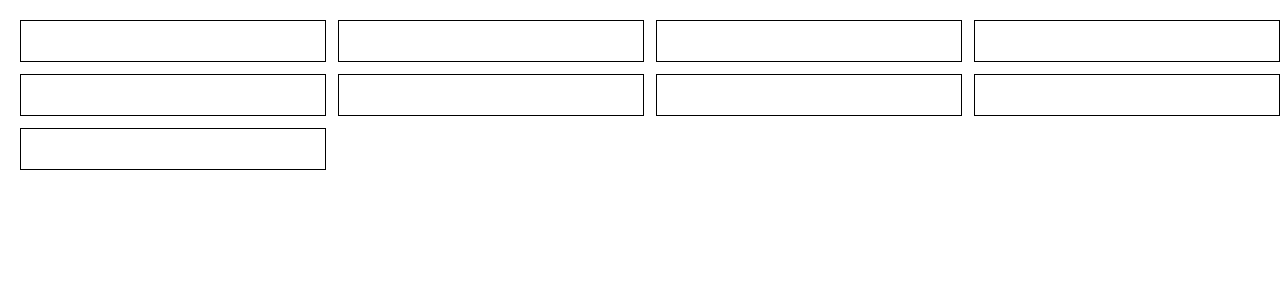
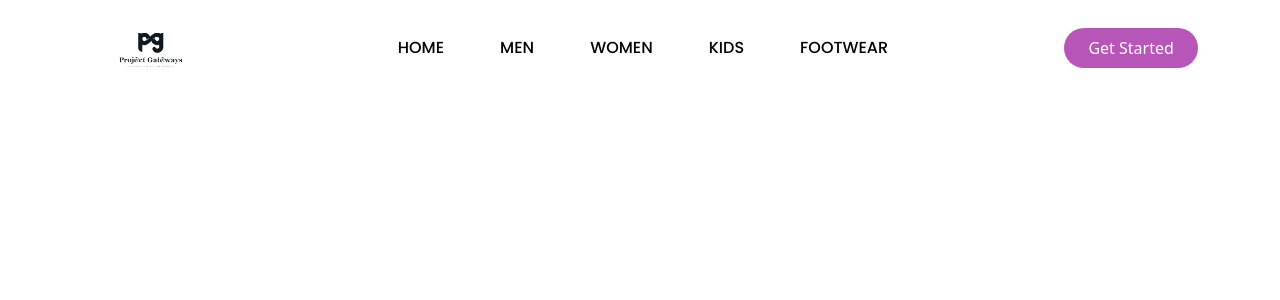
Before and after one commit to ankr19/practicetailwindcss1, a React (Vite) app: page / in a window 1280 px wide. Shown: the top 300 px of the page. Built offline with nearby package versions, Linux system fonts and the light colour scheme.

Commit message:
updated some components

```diff
--- a/src/App.jsx
+++ b/src/App.jsx
@@ -11,6 +11,7 @@ import Dropdown3 from './components/Dropdown3'
 import Dropdown4 from './components/Dropdown4'
 import MainNavbar from './components/MainNavbar'
 import GridSystem from './components/GridSystem'
+import Navbar1 from './components/responsive navbar/Navbar'
 // import Dropdown5 from './Dropdown5'
 
 const App = () => {
@@ -36,7 +37,8 @@ const App = () => {
       <Dropdown4/>  */}
       {/* <MainNavbar/> */}
       {/* <Dropdown5/> */}
-      <GridSystem/>
+      {/* <GridSystem/> */}
+      <Navbar1/>
     </div>
   )
 }
--- /dev/null
+++ b/src/components/responsive navbar/Button.jsx
@@ -0,0 +1,11 @@
+import React from 'react'
+
+function Button() {
+  return (
+    <button className='bg-[#b855b8] text-white px-6 py-2 rounded-full'>
+      Get Started
+    </button>
+  )
+}
+
+export default Button
--- /dev/null
+++ b/src/components/responsive navbar/NavLink.jsx
@@ -0,0 +1,21 @@
+import React from "react";
+
+function NavLink() {
+  const link = [
+    { name: "Men" },
+    { name: "Women" },
+    { name: "Kids" },
+    { name: "Footwear" },
+  ];
+  return (<>
+  {link.map((l)=>(
+    <div key={l.name}>
+        <div className="px-3 text-left md:cursor-pointer">
+            <h3 className="py-7 ">{l.name}</h3>
+        </div>
+    </div>
+  ))}
+  </>)
+}
+
+export default NavLink;
--- /dev/null
+++ b/src/components/responsive navbar/Navbar.jsx
@@ -0,0 +1,46 @@
+import React from 'react'
+import NavLink from './NavLink'
+import Button from './Button'
+import { AiOutlineClose, AiOutlineMenu } from 'react-icons/ai'
+
+function Navbar1() {
+    const [open, setOpen] = React.useState(false);
+  return (
+    <nav className='bg-[whtie]'>
+      <div className='flex items-center font-medium justify-around'>
+        <div className='z-50 p-5 md:w-auto w-full flex justify-between md:'>
+            <img src="/images/logo.avif" alt="..." className='md:cursor-pointer h-14'/>
+            <div className={`text-3xl mt-[10px] ${open ? "" : "md:hidden"}`} onClick={()=>{setOpen(!open)}}>
+                {!open ? <AiOutlineMenu size={35}/> : <AiOutlineClose size={35}/>}
+            </div>
+        </div>
+        <ul className='md:flex hidden uppercase items-center gap-8 font-[Poppins]'>
+            <li>
+                <div className='py-7 px-3 inline-block'>
+                {/* Link component */}
+                Home
+                </div>
+            </li>
+            <NavLink/>
+        </ul>
+        <div className='sm:block hidden'>
+            <Button/>
+        </div>
+        {/* mobile navbar */}
+        <ul className={`md:hidden bg-white absolute w-full h-full bottom-0 py-24 pl-4`}>
+            <li>
+                <div className='py-7 px-3 inline-block'>
+                Home
+                </div>
+            </li>
+            <NavLink/>
+            <div className='py-5'>
+                <Button/>
+            </div>
+        </ul>
+      </div>
+    </nav>
+  )
+}
+
+export default Navbar1
--- a/src/index.css
+++ b/src/index.css
@@ -1,5 +1,4 @@
 @import url('https://fonts.googleapis.com/css2?family=Poppins:ital,wght@0,100;0,200;0,300;0,400;0,500;0,600;0,700;0,800;0,900;1,100;1,200;1,300;1,400;1,500;1,600;1,700;1,800;1,900&family=Raleway:ital,wght@0,100;0,200;0,300;0,400;0,500;0,600;0,700;0,800;0,900;1,100;1,200;1,300;1,400;1,500;1,600;1,700;1,800;1,900&display=swap');
-
 @tailwind base;
 @tailwind components;
 @tailwind utilities;
```
Also changed, not shown: public/images/logo.avif (added).
